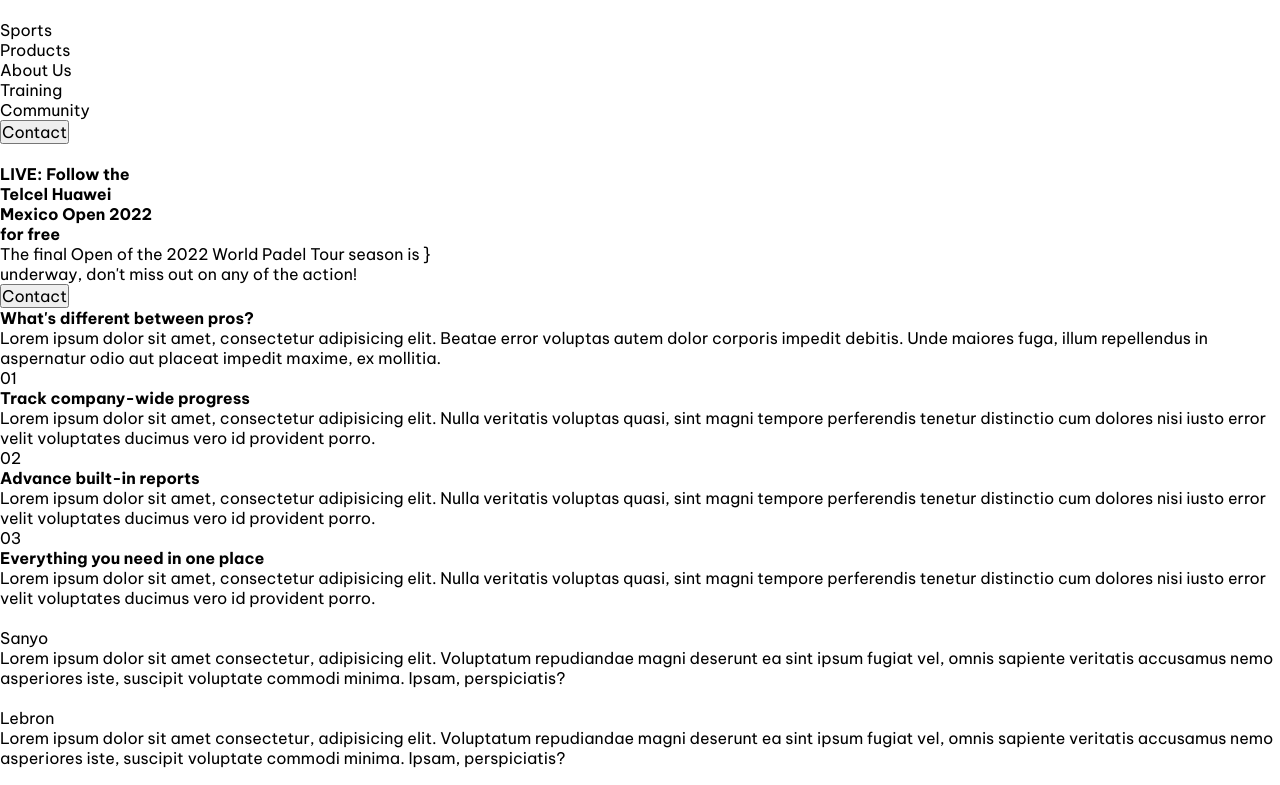
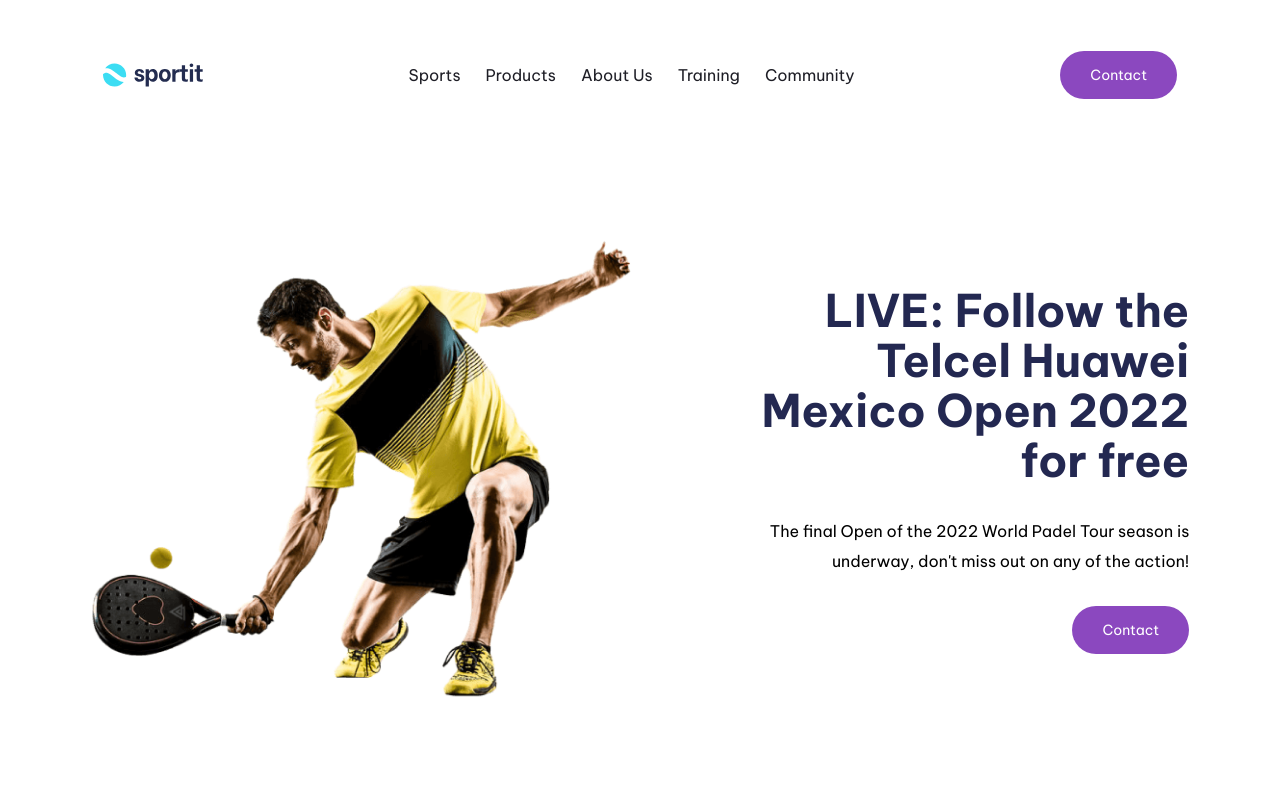
Before and after one commit to devenriq/DH-Frontend_Final, a plain HTML site: page index.html in a window 1280 px wide. Shown: the top 785 px of the page. Drawn offline with Linux system fonts and the light colour scheme.

Commit message:
feat: :art: Made the navbar and hero section

```diff
--- a/index.css
+++ b/index.css
@@ -3,7 +3,8 @@
   --bright-blue:#3CDDF3;
   --dark-gray-blue: #1E1E26;
   --dark-blue: #232851;
-  --light-gray: rgb (249, 249, 249)
+  --light-gray: #F9F9F9;
+  --hover-gray: #8d8d8d;
 }
 
 *{
@@ -13,3 +14,77 @@
   font-family: 'Be Vietnam Pro', sans-serif;
   font-size: 16px;
 }
+
+body{
+  width: 100vw;
+  height: auto;
+}
+
+header{
+  width: 100%;
+  height: 150px;
+  display: flex;
+  flex-direction: row;
+  justify-content: space-around;
+  align-items: center;
+}
+
+.header--logo{
+  width: 100px;
+}
+
+nav ul{
+  list-style: none;
+  text-decoration: none;
+  display: flex;
+  gap: 25px;
+}
+
+nav ul a{
+  color: var(--dark-gray-blue);
+  text-decoration: none;
+}
+
+nav ul a:hover{
+  color: var(--hover-gray);
+}
+
+.btn--contact{
+  color: white;
+  font-size: 14px;
+  border: none;
+  background-color: var(--violet);
+  padding: 15px 30px;
+  border-radius: 100px;
+}
+
+.hero--container{
+  width: 100%;
+  height: 80vh;
+  display: flex;
+  flex-direction: row;
+  align-items: center;
+  justify-content: space-evenly;
+  gap: 20px;
+}
+
+.hero--description-container{
+  width:35%;
+  display: flex;
+  flex-direction: column;
+  justify-content: flex-end;
+  align-items: flex-end;
+  text-align: end;
+  gap: 30px;
+
+}
+
+.hero-title{
+  font-size: 45px;
+  color: var(--dark-blue);
+  line-height: 50px;
+}
+
+.hero-description{
+  line-height: 30px;
+}
--- a/index.html
+++ b/index.html
@@ -14,31 +14,28 @@
   </head>
   <body>
     <header>
-      <img class="header--logo" src="" alt="" />
+      <img class="header--logo" src="./assets/imagenes/logo.svg" alt="" />
       <nav>
         <ul>
-          <li>Sports</li>
-          <li>Products</li>
-          <li>About Us</li>
-          <li>Training</li>
-          <li>Community</li>
+          <li><a href="#">Sports</a></li>
+          <li><a href="#">Products</a></li>
+          <li><a href="#">About Us</a></li>
+          <li><a href="#">Training</a></li>
+          <li><a href="#">Community</a></li>
         </ul>
       </nav>
       <button class="btn--contact">Contact</button>
     </header>
     <main>
       <div class="hero--container">
-        <img class="hero--img" src="" alt="" />
+        <img class="hero--img" src="./assets/imagenes/padel-intro.png" alt="" />
         <div class="hero--description-container">
-          <h1>
-            LIVE: Follow the <br />
-            Telcel Huawei <br />
-            Mexico Open 2022<br />
-            for free
+          <h1 class="hero-title">
+            LIVE: Follow the Telcel Huawei Mexico Open 2022 for free
           </h1>
-          <p>
-            The final Open of the 2022 World Padel Tour season is }<br />
-            underway, don't miss out on any of the action!
+          <p class="hero-description">
+            The final Open of the 2022 World Padel Tour season is underway,
+            don't miss out on any of the action!
           </p>
           <button class="btn--contact">Contact</button>
         </div>
```
